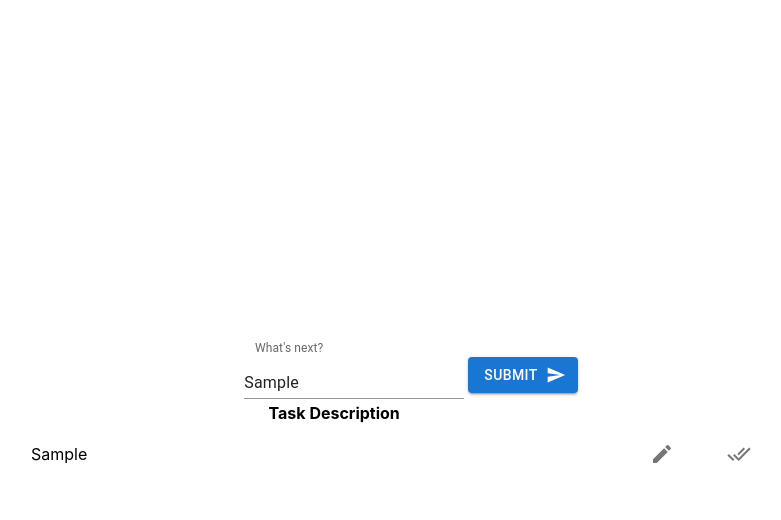
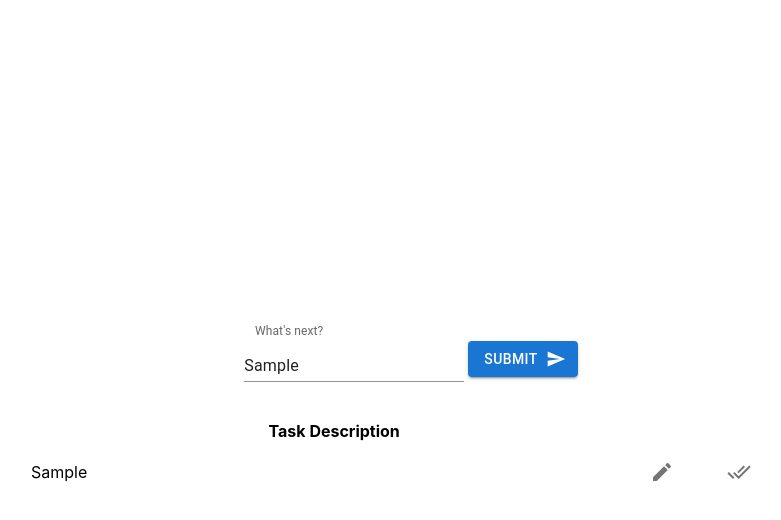
Before and after one commit to MuhammadNajat/MyDiary, a React (Create React App) app in the folder my-diary/: page / in a window 1280 px wide. Both pictures are taken after typing "Sample" into the empty fields and a click on the button "SUBMIT". Shown: the top 520 px of the page, without its empty margins (245-1026 px from the left). Built offline with nearby package versions, Linux system fonts and the light colour scheme.

Commit message:
Fixed project structure and UI

```diff
--- a/my-diary/src/data-form/DataInput.js
+++ b/my-diary/src/data-form/DataInput.js
@@ -112,7 +112,7 @@ export function DataForm() {
                                 <td>
                                     <InputLabel htmlFor="my-input">What's next?</InputLabel>
                                     <Input id="my-input" name="my-input" aria-describedby="my-helper-text" />
-                                    {/* <FormHelperText id="my-helper-text">Your plan</FormHelperText> */}
+                                    <FormHelperText id="my-helper-text"></FormHelperText>
                                 </td>
 
                                 <td>
@@ -136,7 +136,8 @@ export function DataForm() {
                     aria-label="basic table"
                     alignItems="center"
                     justifyContent="center"
-                    style={{ width: '60%', alignItems: 'center' }}>
+                    style={{ width: '60%', alignItems: 'center' }}
+                    sx={{ mt: 4 }}>
                     <thead>
                         <tr>
                             <th style={{ width: '80%', alignItems: 'center' }}>Task Description</th>
```
Also changed, not shown: 1 other file (tests, documents, lock files or other folders).
